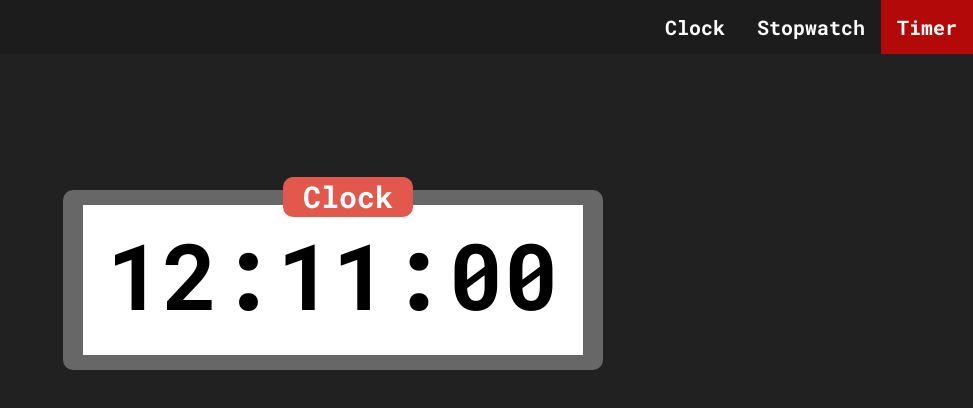
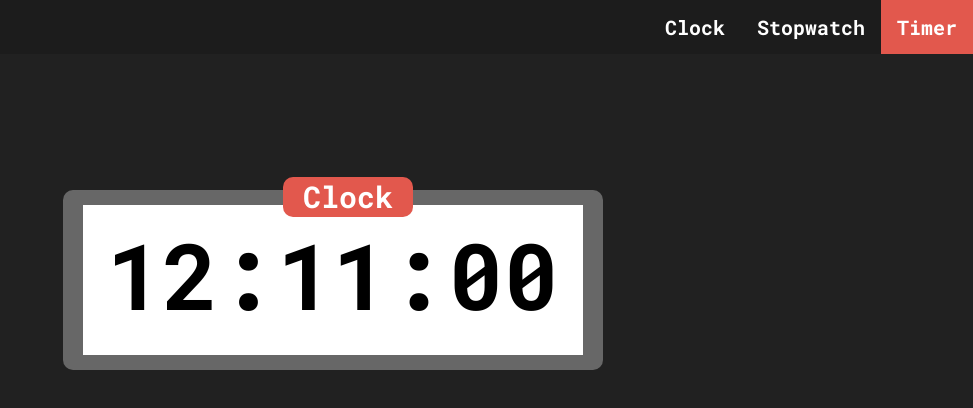
Before and after one commit to davecade/digital-clock, a plain HTML site: page index.html in a window 1280 px wide. In both pictures the pointer is over the link "Timer". Shown: the whole page, without its empty margins (307-1280 px from the left). Drawn offline with Linux system fonts and the light colour scheme; animation ran at ten frames a second.

Commit message:
added smooth transition hover on navbar tabs

```diff
--- a/style.css
+++ b/style.css
@@ -28,10 +28,11 @@ body {
   text-align: center;
   padding: 14px 16px;
   text-decoration: none;
+  transition: 0.3s all ease;
 }
 
 .navbar a:hover {
-  background-color: rgba(255, 0, 0, 0.671);
+  background-color: #E2584D;
 }
 
 .grid{
```
